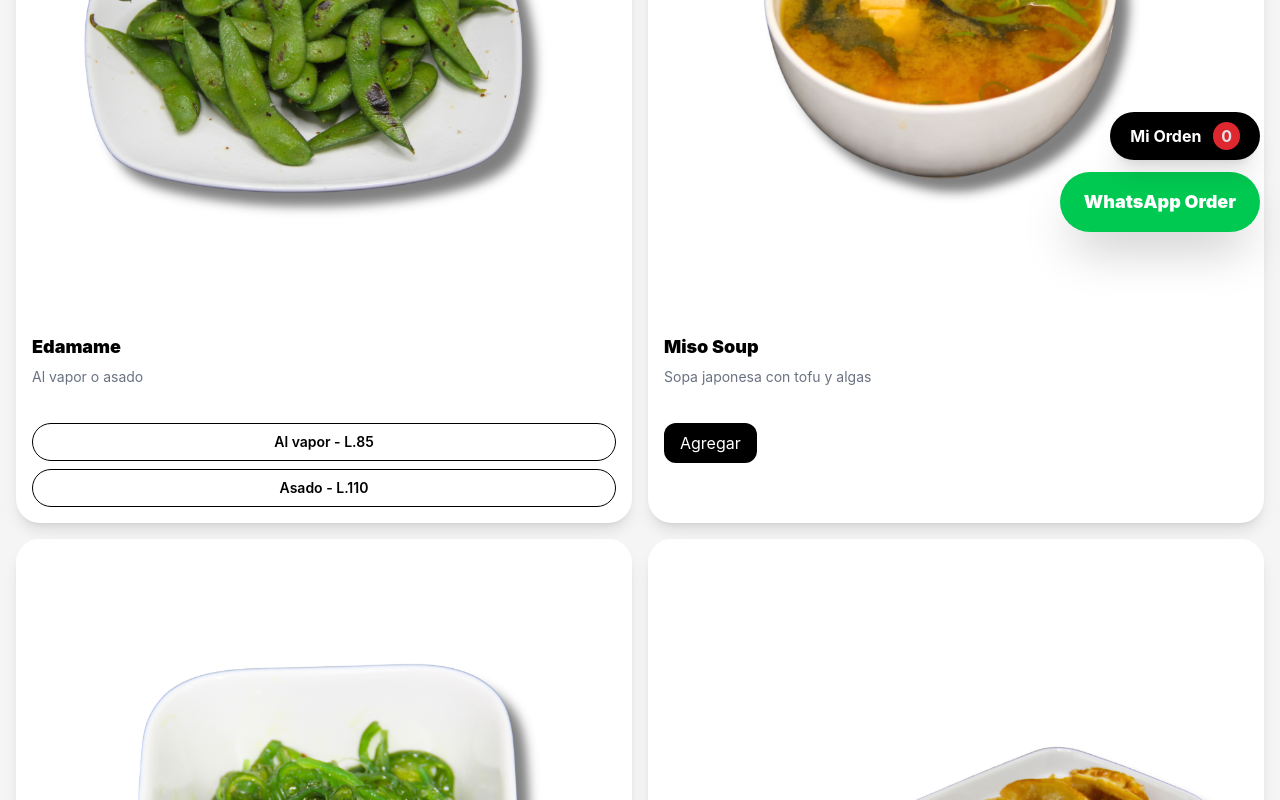
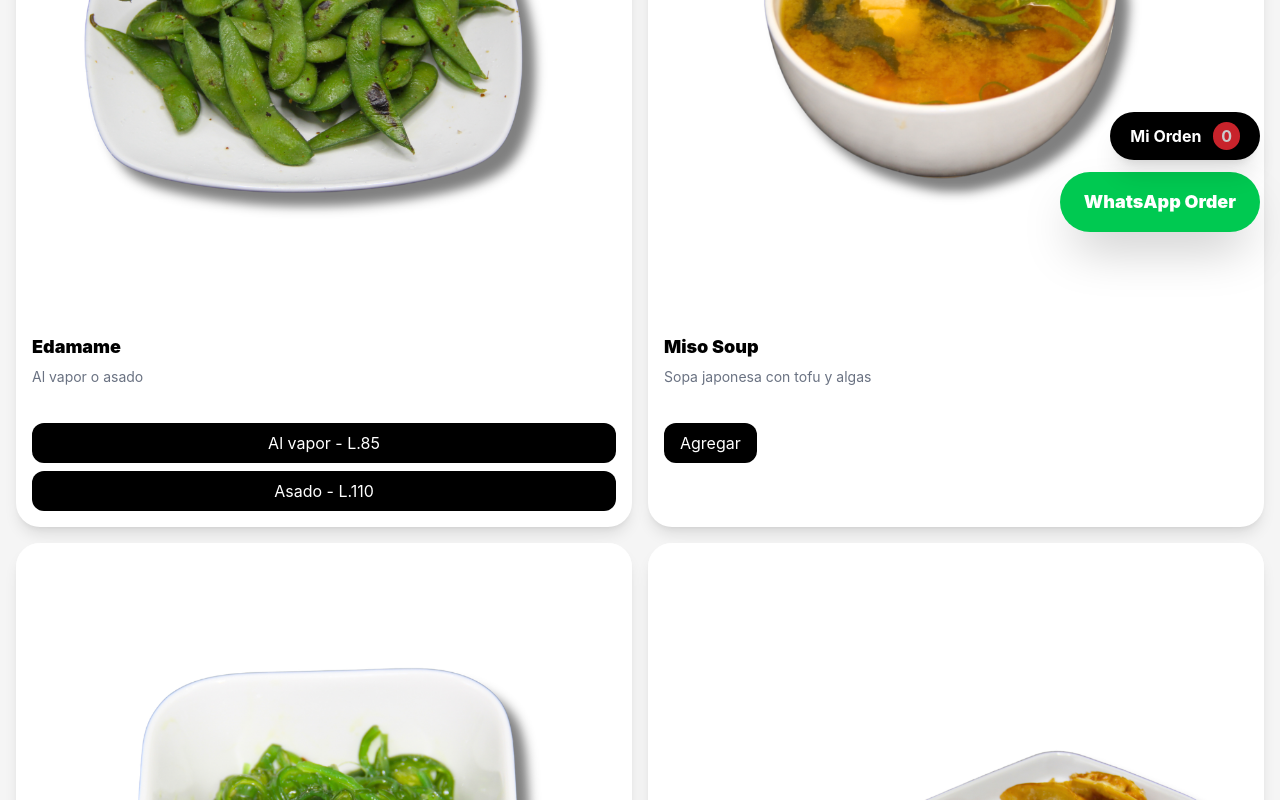
Before and after one commit to jackma0625/yamato-menu, a React (Vite) app: page / in a window 1280 px wide. Shown: the part 560-1360 px from the top of the page. Built offline with nearby package versions, Linux system fonts and the light colour scheme.

Commit message:
2 option buy

```diff
--- a/src/App.jsx
+++ b/src/App.jsx
@@ -206,15 +206,14 @@ onClick={() =>
   })
 }
 className="
-  border
-  border-black
-  bg-white
-  text-black
-  rounded-full
+  bg-black
+  text-white
   px-4
   py-2
-  text-sm
-  font-semibold
+  rounded-xl
+  active:scale-95
+  active:bg-red-500
+  transition
 "
 >
 {option.name} - L.{option.price}
@@ -288,7 +287,9 @@ className="
     animate-pulse
   "
 >
-  {cart.length}
+{
+  cart.reduce((sum, item) => sum + item.qty, 0)
+}
 </span>
 </button>
 
--- a/src/menu.js
+++ b/src/menu.js
@@ -60,9 +60,20 @@ export const categories = [
 
         {
           name: "Brocheta de Camaron",
-          desc: "2 / 5 piezas ",
-          price: "L.109 / 229",
+          desc: "2 / 5 piezas",
           image: "/images/brocheta-camaron.png",
+
+          options: [
+            {
+              name: "De 2",
+              price: 109,
+            },
+
+            {
+              name: "De 5",
+              price: 229,
+            },
+          ],
         },
 
         {
```
